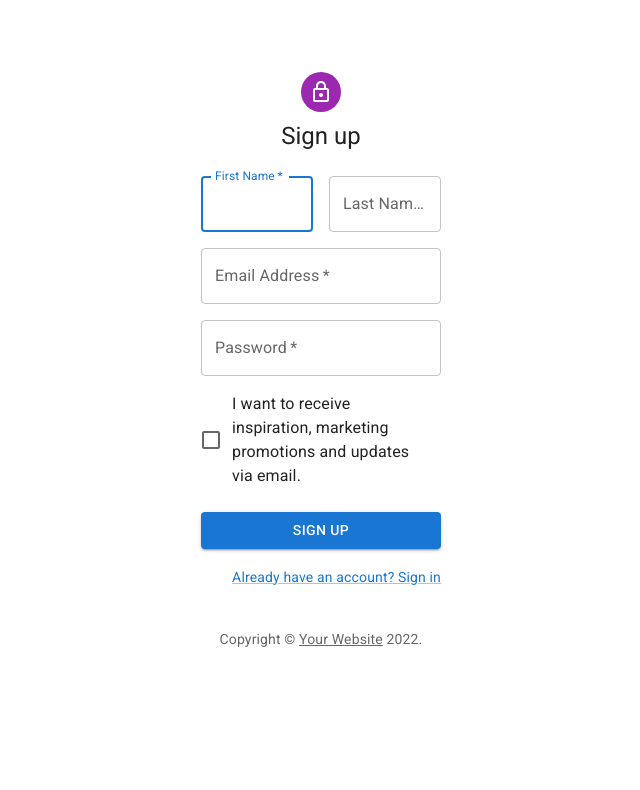
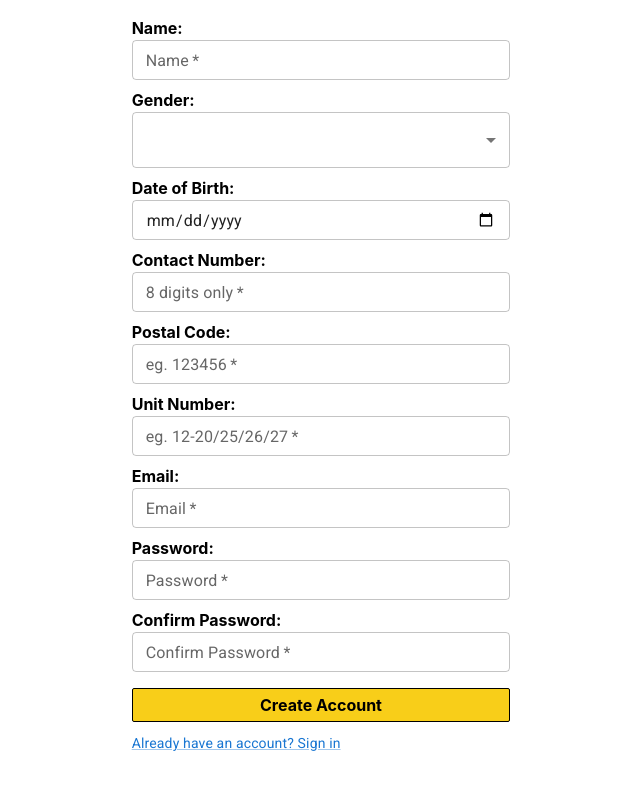
Before and after one commit to sohsinghian/5Fingers, a React (Create React App) app in the folder frontend/: page /register in a window 1280 px wide. Shown: the top 790 px of the page, without its empty margins (319-959 px from the left). Built offline with nearby package versions, Linux system fonts and the light colour scheme.

Commit message:
login and register pages form

```diff
--- a/frontend/public/index.html
+++ b/frontend/public/index.html
@@ -32,7 +32,7 @@
       rel="stylesheet"
       href="https://fonts.googleapis.com/icon?family=Material+Icons"
     />
-    <title>5Fingers</title>
+    <title>HappyEats</title>
   </head>
   <body>
     <noscript>You need to enable JavaScript to run this app.</noscript>
--- a/frontend/src/pages/Login.js
+++ b/frontend/src/pages/Login.js
@@ -6,10 +6,10 @@ import { Container } from "@mui/material";
 import { Box } from "@mui/material";
 import { Typography } from "@mui/material";
 
+const buttonStyle =
+  "text-md font-bold bg-goldenbrown border-1 rounded-sm hover:bg-brightgolden mt-2 mb-2 py-1 w-full";
+
 const Login = () => {
-  const buttonStyle =
-    "text-md font-bold bg-goldenbrown border-1 rounded-sm hover:bg-brightgolden mt-2 mb-2 py-1 w-full";
-
   const [email, setEmail] = useState("");
   const [password, setPassword] = useState("");
 
@@ -34,8 +34,8 @@ const Login = () => {
             alignItems: "center",
           }}
         >
-          <Typography variant="h4">Welcome to 5Fingers</Typography>
-          <form onSubmit={handleSubmit} className="w-96">
+          <Typography variant="h4">Welcome to HappyEats</Typography>
+          <form onSubmit={handleSubmit} className="w-1/4">
             <Container component="main" maxWidth="sm">
               <TextField
                 type="email"
@@ -58,14 +58,14 @@ const Login = () => {
                 onChange={handlePasswordChange}
               />
               <button type="submit" className={buttonStyle}>
-                LOG IN
+                Sign in
               </button>
               <Link href="/change-password" variant="body2">
                 Forgot password?
               </Link>
               <br />
               <Link href="/register" variant="body2">
-                Don't have an account? Register now
+                Don't have an account? Create one!
               </Link>
             </Container>
           </form>
--- a/frontend/src/pages/Register.js
+++ b/frontend/src/pages/Register.js
@@ -1,135 +1,166 @@
-import React from "react";
-import Avatar from "@mui/material/Avatar";
-import Button from "@mui/material/Button";
-import CssBaseline from "@mui/material/CssBaseline";
+import React, { useState } from "react";
 import TextField from "@mui/material/TextField";
-import FormControlLabel from "@mui/material/FormControlLabel";
-import Checkbox from "@mui/material/Checkbox";
 import Link from "@mui/material/Link";
-import Grid from "@mui/material/Grid";
 import Box from "@mui/material/Box";
-import LockOutlinedIcon from "@mui/icons-material/LockOutlined";
-import Typography from "@mui/material/Typography";
 import Container from "@mui/material/Container";
+import { Select } from "@mui/material";
+import { MenuItem } from "@mui/material";
 
-function Copyright(props) {
-  return (
-    <Typography
-      variant="body2"
-      color="text.secondary"
-      align="center"
-      {...props}
-    >
-      {"Copyright © "}
-      <Link color="inherit" href="https://mui.com/">
-        Your Website
-      </Link>{" "}
-      {new Date().getFullYear()}
-      {"."}
-    </Typography>
-  );
-}
+const buttonStyle =
+  "text-md font-bold bg-goldenbrown border-1 rounded-sm hover:bg-brightgolden mt-2 mb-2 py-1 w-full";
+
+const Register = () => {
+  const [name, setName] = useState("");
+  const [gender, setGender] = useState("");
+  const [dateOfBirth, setDateOfBirth] = useState("");
+  const [contactNum, setContactNum] = useState("");
+  const [postalCode, setPostalCode] = useState("");
+  const [unitNumber, setUnitNumber] = useState("");
+  const [email, setEmail] = useState("");
+  const [password, setPassword] = useState("");
+  const [confirmPassword, setConfirmPassword] = useState("");
+
+  const handleNameChange = (event) => setName(event.target.value);
+  const handleGenderChange = (event) => setGender(event.target.value);
+  const handleDateOfBirthChange = (event) => setDateOfBirth(event.target.value);
+  const handleContactNumChange = (event) => setContactNum(event.target.value);
+  const handlePostalCodeChange = (event) => setPostalCode(event.target.value);
+  const handleUnitNumberChange = (event) => setUnitNumber(event.target.value);
+  const handleEmailChange = (event) => setEmail(event.target.value);
+  const handlePasswordChange = (event) => setPassword(event.target.value);
+  const handleConfirmPasswordChange = (event) =>
+    setConfirmPassword(event.target.value);
 
   const handleSubmit = (event) => {
     event.preventDefault();
   };
 
-const Register = () => {
   return (
     <>
-      <Container component="main" maxWidth="xs">
-        <CssBaseline />
       <Box
         sx={{
-            marginTop: 8,
+          marginTop: 2,
           display: "flex",
           flexDirection: "column",
           alignItems: "center",
         }}
       >
-          <Avatar sx={{ m: 1, bgcolor: "secondary.main" }}>
-            <LockOutlinedIcon />
-          </Avatar>
-          <Typography component="h1" variant="h5">
-            Sign up
-          </Typography>
-          <Box
-            component="form"
-            noValidate
-            onSubmit={handleSubmit}
-            sx={{ mt: 3 }}
+        <form onSubmit={handleSubmit} className="w-1/3">
+          <Container component="main" maxWidth="sm">
+            <p className="font-bold -mb-4">Name:</p>
+            <TextField
+              type="text"
+              margin="normal"
+              size="small"
+              fullWidth
+              label="Name"
+              autoComplete="name"
+              required
+              value={name}
+              onChange={handleNameChange}
+            />
+            <p className="font-bold">Gender:</p>
+            <Select
+              fullWidth
+              value={gender}
+              label="Gender"
+              onChange={handleGenderChange}
             >
-            <Grid container spacing={2}>
-              <Grid item xs={12} sm={6}>
+              <MenuItem value="male">Male</MenuItem>
+              <MenuItem value="female">Female</MenuItem>
+            </Select>
+            <p className="font-bold -mb-4 mt-2">Date of Birth:</p>
             <TextField
-                  autoComplete="given-name"
-                  name="firstName"
+              type="date"
+              margin="normal"
+              size="small"
+              fullWidth
+              autoComplete="date"
               required
+              value={dateOfBirth}
+              onChange={handleDateOfBirthChange}
+            />
+            <p className="font-bold -mb-4">Contact Number:</p>
+            <TextField
+              type="number"
+              margin="normal"
+              size="small"
               fullWidth
-                  id="firstName"
-                  label="First Name"
-                  autoFocus
+              label="8 digits only"
+              autoComplete="number"
+              required
+              value={contactNum}
+              onChange={handleContactNumChange}
             />
-              </Grid>
-              <Grid item xs={12} sm={6}>
+            <p className="font-bold -mb-4">Postal Code:</p>
             <TextField
+              type="number"
+              margin="normal"
+              size="small"
+              label="eg. 123456"
+              fullWidth
+              autoComplete="number"
               required
+              value={postalCode}
+              onChange={handlePostalCodeChange}
+            />
+            <p className="font-bold -mb-4">Unit Number:</p>
+            <TextField
+              type="text"
+              margin="normal"
+              size="small"
+              label="eg. 12-20/25/26/27"
               fullWidth
-                  id="lastName"
-                  label="Last Name"
-                  name="lastName"
-                  autoComplete="family-name"
+              autoComplete="text"
+              required
+              value={unitNumber}
+              onChange={handleUnitNumberChange}
             />
-              </Grid>
-              <Grid item xs={12}>
+            <p className="font-bold -mb-4">Email:</p>
             <TextField
+              type="email"
+              margin="normal"
+              size="small"
+              fullWidth
+              label="Email"
+              autoComplete="email"
               required
+              value={email}
+              onChange={handleEmailChange}
+            />
+            <p className="font-bold -mb-4">Password:</p>
+            <TextField
+              type="password"
+              margin="normal"
+              size="small"
               fullWidth
-                  id="email"
-                  label="Email Address"
-                  name="email"
-                  autoComplete="email"
+              label="Password"
+              autoComplete="number"
+              required
+              value={password}
+              onChange={handlePasswordChange}
             />
-              </Grid>
-              <Grid item xs={12}>
+            <p className="font-bold -mb-4">Confirm Password:</p>
             <TextField
+              type="password"
+              margin="normal"
+              size="small"
+              fullWidth
+              label="Confirm Password"
+              autoComplete="number"
               required
-                  fullWidth
-                  name="password"
-                  label="Password"
-                  type="password"
-                  id="password"
-                  autoComplete="new-password"
+              value={confirmPassword}
+              onChange={handleConfirmPasswordChange}
             />
-              </Grid>
-              <Grid item xs={12}>
-                <FormControlLabel
-                  control={
-                    <Checkbox value="allowExtraEmails" color="primary" />
-                  }
-                  label="I want to receive inspiration, marketing promotions and updates via email."
-                />
-              </Grid>
-            </Grid>
-            <Button
-              type="submit"
-              fullWidth
-              variant="contained"
-              sx={{ mt: 3, mb: 2 }}
-            >
-              Sign Up
-            </Button>
-            <Grid container justifyContent="flex-end">
-              <Grid item>
-                <Link href="#" variant="body2">
+            <button type="submit" className={buttonStyle}>
+              Create Account
+            </button>
+            <Link href="/login" variant="body2">
               Already have an account? Sign in
             </Link>
-              </Grid>
-            </Grid>
+          </Container>
+        </form>
       </Box>
-        </Box>
-        <Copyright sx={{ mt: 5 }} />
-      </Container>
     </>
   );
 };
```
Lines whose indentation alone changed are shown as unchanged.
